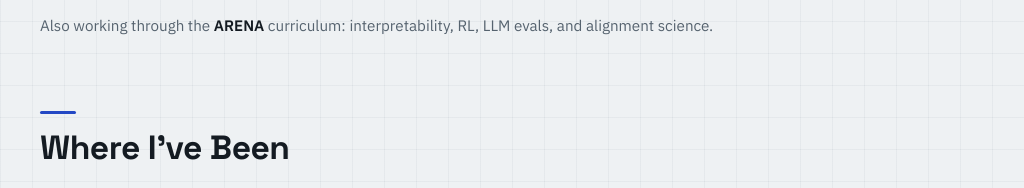
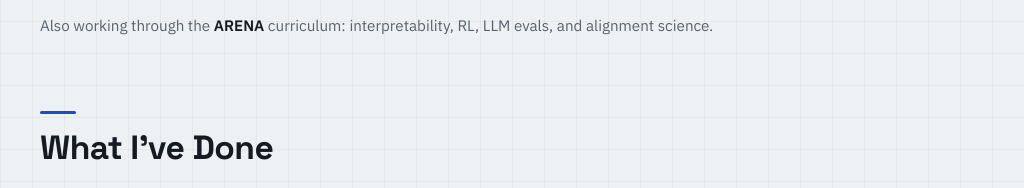
Before and after one commit to ash-cortez/ash-cortez.github.io, a plain HTML site: page index.html in a window 1280 px wide. Shown: the part 1003-1191 px from the top of the page, without its empty margins (256-1280 px from the left). Drawn offline with Linux system fonts and the light colour scheme.

Commit message:
Rename Where I've Been to What I've Done
Co-Authored-By: Claude Opus 5.5 <noreply@anthropic.com>

```diff
--- a/index.html
+++ b/index.html
@@ -67,7 +67,7 @@
 </section>
 
 <section>
-  <h2>Where I've Been</h2>
+  <h2>What I've Done</h2>
   <div class="stops">
 
     <article class="stop">
```
